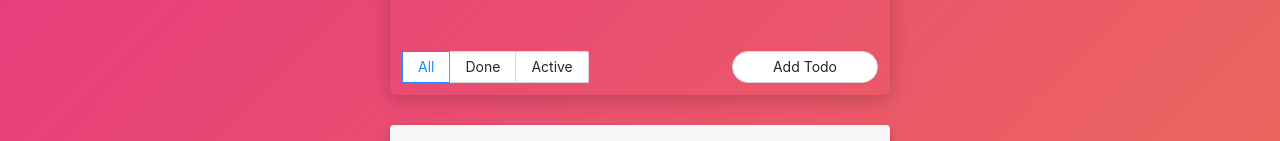
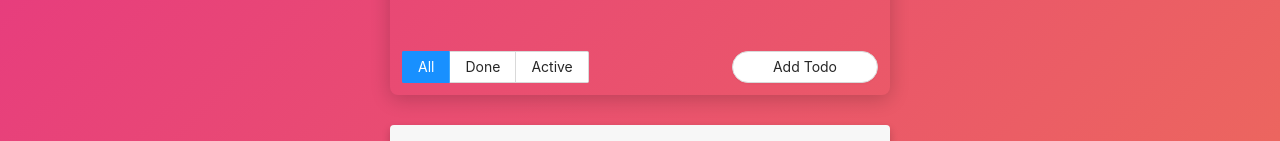
Before and after one commit to emregurler/todo-app, a React (Create React App) app: page / in a window 1280 px wide. Shown: the part 155-296 px from the top of the page. Built offline with nearby package versions, Linux system fonts and the light colour scheme; data requests are answered from the project's data file.

Commit message:
changed selected button background color in filter

```diff
--- a/src/components/Todo/TodoList/TodoList.js
+++ b/src/components/Todo/TodoList/TodoList.js
@@ -52,6 +52,7 @@ const TodoList = () => {
             <div className={style.operations}>
               <Radio.Group
                 className={hasData ? '' : style.hidden}
+                buttonStyle="solid"
                 onChange={handleFilterChange}
                 defaultValue={filter}
               >
```
